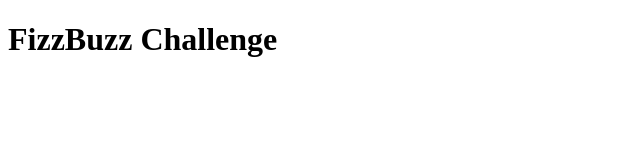
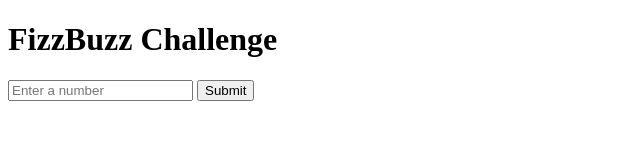
Before and after one commit to wiqqend/M6-FizzBuzz, a plain HTML site: page FizzBuzz.html in a window 1280 px wide. Shown: the whole page, without its empty margins (0-640 px from the left). Drawn offline with Linux system fonts and the light colour scheme.

Commit message:
added button

```diff
--- a/FizzBuzz.html
+++ b/FizzBuzz.html
@@ -9,6 +9,9 @@
     <h1>FizzBuzz Challenge</h1>
 
     <!-- TODO: Create the form where the user can input a number -->
+    <input type="number" id="numberInput" placeholder="Enter a number">
+    <button id="submitBtn">Submit</button>
+
     <!-- Hint: Use an <input> element for the number and a <button> for submission -->
     <!-- Don't forget to add an id to the input for JavaScript to access it -->
 
```
